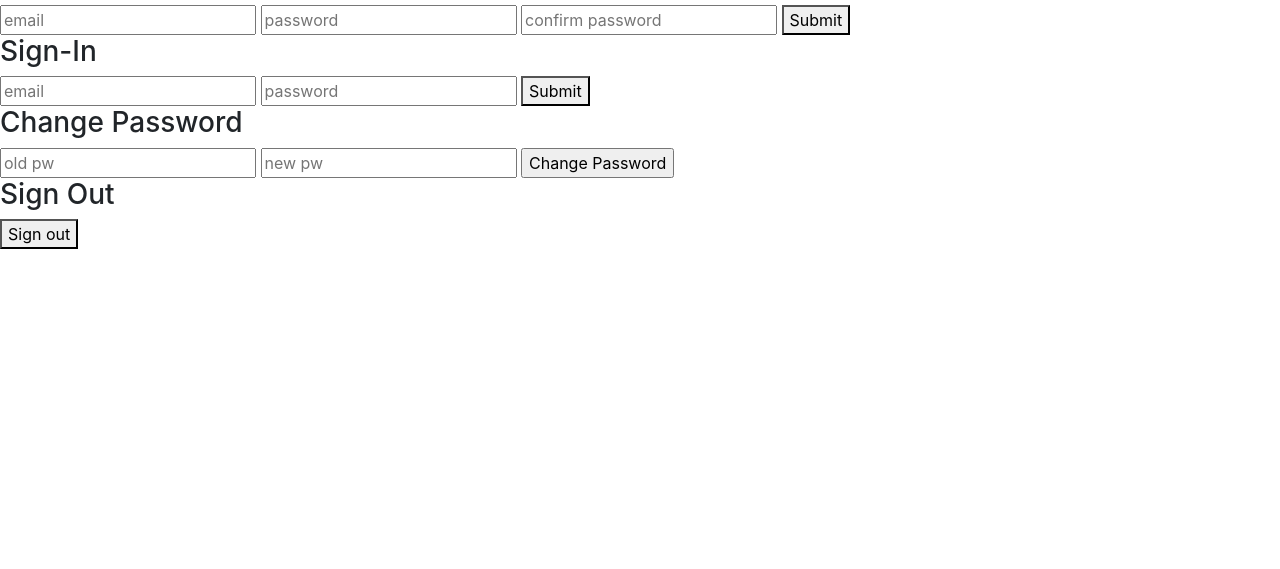
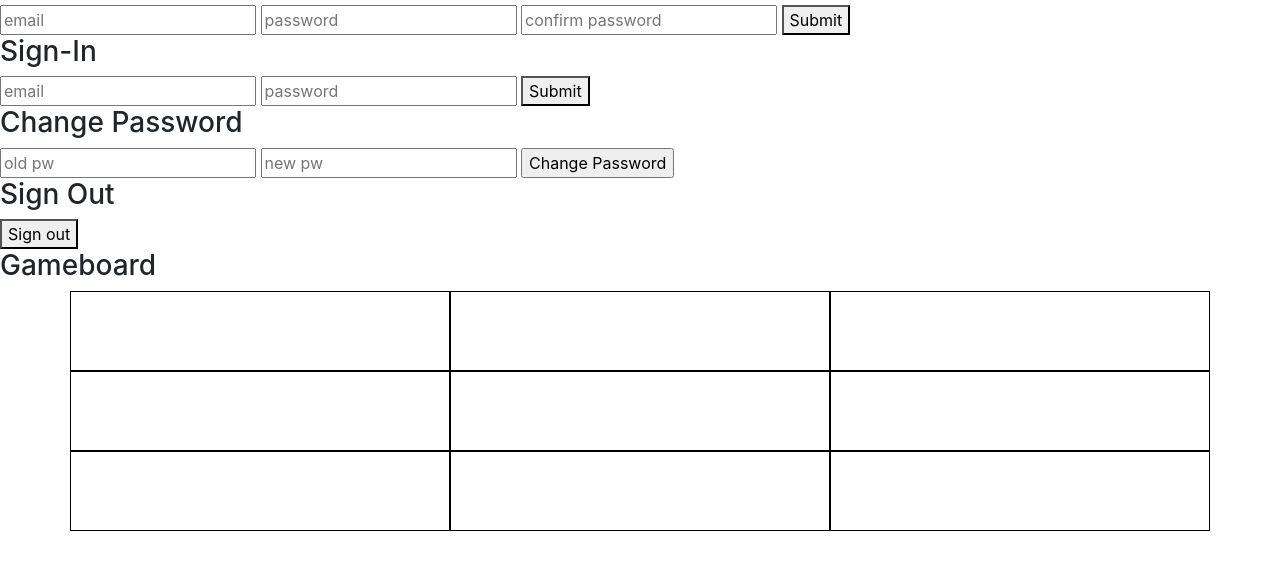
Before and after one commit to laurenmenendez/game-project-client, a website built with webpack: page index.html in a window 1280 px wide. Shown: the part 93-662 px from the top of the page. Built offline with nearby package versions, Linux system fonts and the light colour scheme.

Commit message:
Set up sep auth and game folders, gameboard html

```diff
--- a/assets/scripts/app.js
+++ b/assets/scripts/app.js
@@ -1,10 +1,13 @@
 'use strict'
 
-const events = require('./events')
+const events = require('./auth/events')
 
 $(() => {
+// auth events
   $('#sign-up-form').on('submit', events.onSignUp)
   $('#sign-in-form').on('submit', events.onSignIn)
   $('#change-password').on('submit', events.onChangePassword)
   $('#sign-out-button').on('click', events.onSignOut)
 })
+
+// game events
--- a/assets/scripts/api.js
+++ b/assets/scripts/auth/api.js
@@ -1,7 +1,7 @@
 'use strict'
 
-const config = require('./config')
-const store = require('./store')
+const config = require('.././config')
+const store = require('.././store')
 
 const signUp = function (formData) {
   return $.ajax({
--- a/assets/scripts/events.js
+++ b/assets/scripts/auth/events.js
@@ -2,7 +2,7 @@
 
 const api = require('./api')
 const ui = require('./ui')
-const getFormFields = require('../.././lib/get-form-fields')
+const getFormFields = require('../../.././lib/get-form-fields')
 
 const onSignUp = function (event) {
   event.preventDefault()
--- a/assets/scripts/ui.js
+++ b/assets/scripts/auth/ui.js
@@ -1,6 +1,6 @@
 'use strict'
 
-const store = require('./store')
+const store = require('.././store')
 
 const onSignUpSuccess = function () {
   $('#messages').text('Thanks for signing up!')
--- a/assets/styles/index.scss
+++ b/assets/styles/index.scss
@@ -1 +1,15 @@
 @import '~bootstrap/scss/bootstrap';
+
+$alt-color: $white;
+$body-bg-color: $gray-200;
+$font-color: $light;
+
+.box {
+  align-items: center;
+  background-color: $alt-color;
+  border: 1px solid $black;
+  color: $font-color;
+  display: flex;
+  height: 80px;
+  justify-content: center;
+}
--- a/index.html
+++ b/index.html
@@ -35,5 +35,19 @@
      <h3>Sign Out</h3>
      <button id="sign-out-button">Sign out</button>
      <div id="messages"></div>
+     <h3>Gameboard</h3>
+     <div class="container">
+        <div class="row">
+          <div class="col-4 box" data-id="0"></div>
+          <div class="col-4 box" data-id="0"></div>
+          <div class="col-4 box" data-id="0"></div>
+          <div class="col-4 box" data-id="0"></div>
+          <div class="col-4 box" data-id="0"></div>
+          <div class="col-4 box" data-id="0"></div>
+          <div class="col-4 box" data-id="0"></div>
+          <div class="col-4 box" data-id="0"></div>
+          <div class="col-4 box" data-id="0"></div>
+        </div>
+      </div>
     </body>
 </html>
```
Also changed, not shown: assets/scripts/game/api.js (added), assets/scripts/game/events.js (added), assets/scripts/game/ui.js (added).
